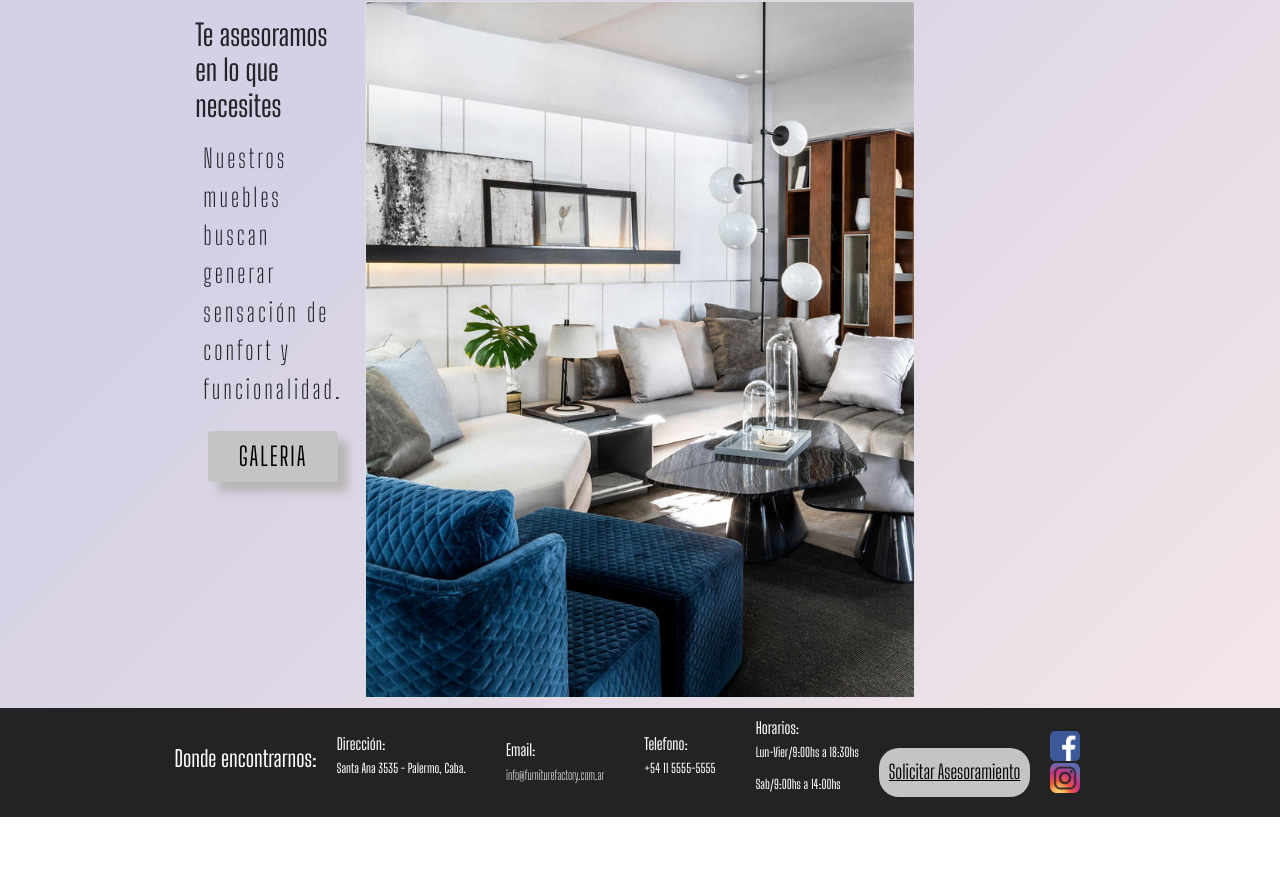
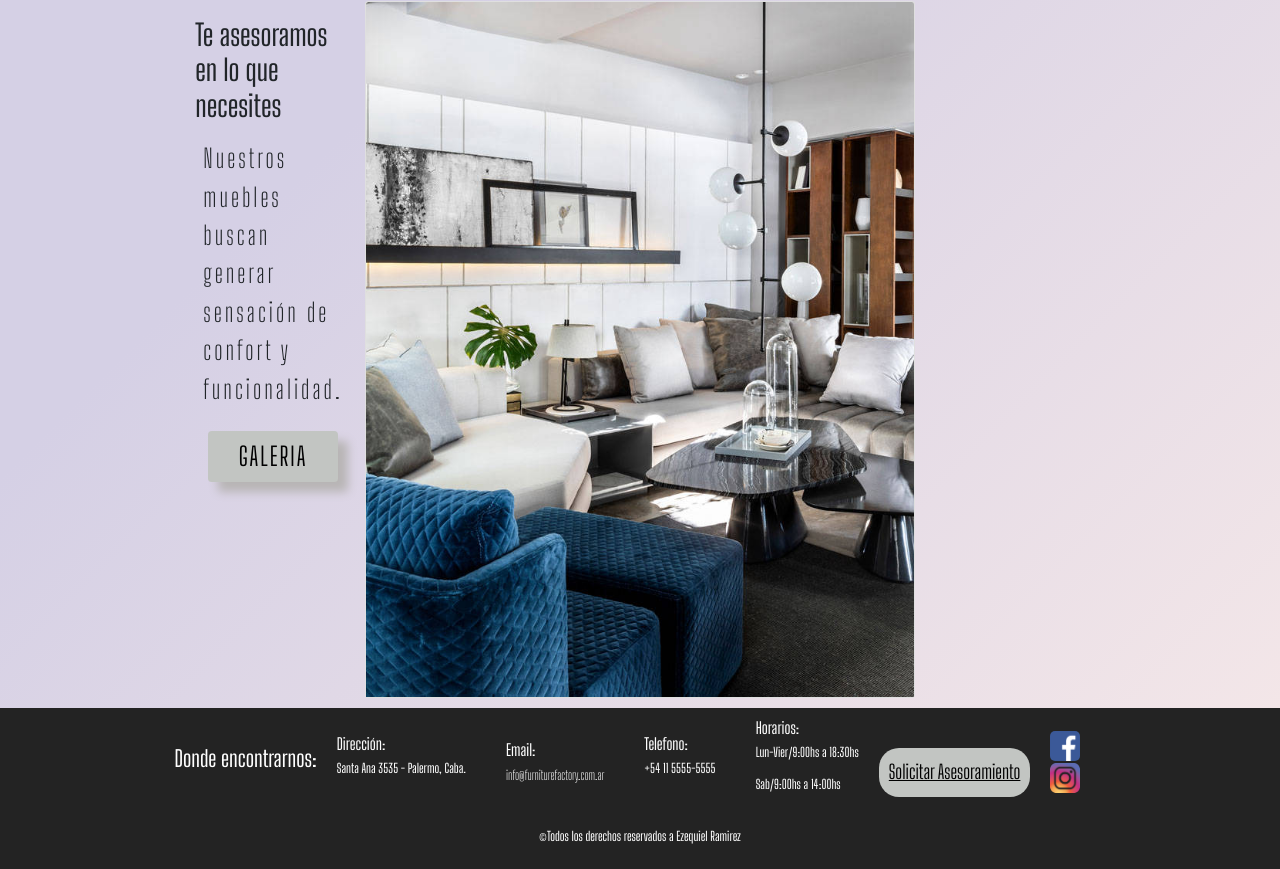
Before and after one commit to Ezequiel-Ramirez/Proyecto-DesarrolloWeb_CoderHouse, a website: page index.html in a window 1280 px wide. Shown: the part 924-1793 px from the top of the page. Before the commit the page ends 1741 px from the top, so only its background shows below. Drawn offline with nearby package versions, Linux system fonts and the light colour scheme.

Commit message:
Agregue copiright

```diff
--- a/index.html
+++ b/index.html
@@ -120,7 +120,7 @@
       </section>
     </main>
     <!-- Pie de pagina -->
-    <footer id="pie">
+    <footer ><div id="pie">
       <h3>Donde encontrarnos:</h3>
       <div>
         <h5>Dirección:</h5>
@@ -155,6 +155,8 @@
           ><img src="Imagenes/iconoinsta.png.png" alt="instagram"
         /></a>
       </div>
+      </div>
+      <div id="copyright"><p>©Todos los derechos reservados a Ezequiel Ramirez</p></div>
     </footer>
     <script
       src="https://cdn.jsdelivr.net/npm/bootstrap@5.0.0-beta2/dist/js/bootstrap.bundle.min.js"
--- a/scss/components/_index.scss
+++ b/scss/components/_index.scss
@@ -200,7 +200,12 @@ body{
         }
     }
 }
-#pie {
+footer{
+    width: 100%;
+    display: flex;
+    flex-direction: column;
+
+#pie, #copyright {
     width: 100%;
     color: $color-texto-footer;
     background-color: $color-fondo-footer;
@@ -252,3 +257,4 @@ body{
     }
     }
 }
+}
```
Also changed, not shown: paginas/contacto.html (+5 -1 lines), paginas/galeria.html (+3 -1 lines), paginas/nosotros.html (+3 -1 lines), paginas/servicios.html (+3 -1 lines), css/estilos.css.
